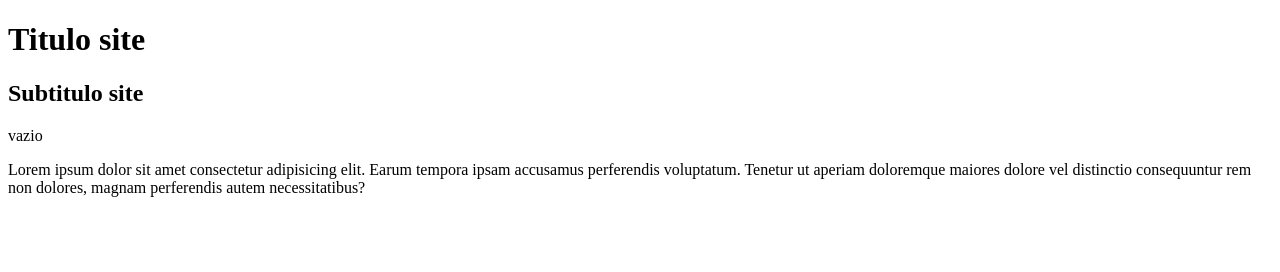
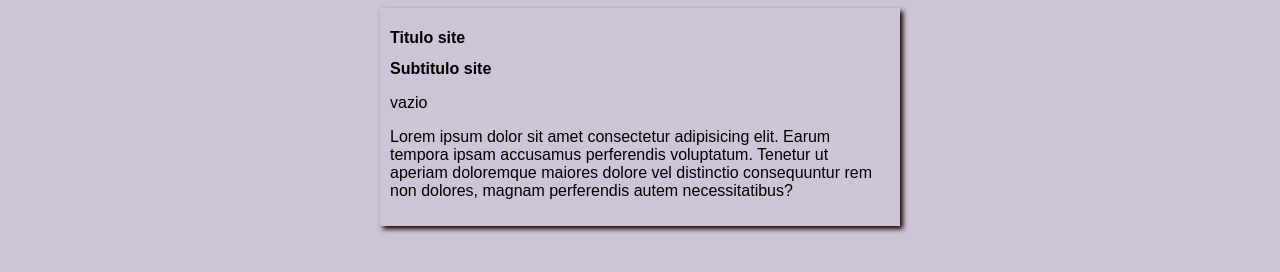
Before and after one commit to ricardolad/Projeto-site, a plain HTML site: page index.html in a window 1280 px wide. Drawn offline with Linux system fonts and the light colour scheme.

Commit message:
arrumando caminho do stylo

```diff
--- a/index.html
+++ b/index.html
@@ -4,7 +4,7 @@
     <meta charset="UTF-8">
     <meta name="viewport" content="width=device-width, initial-scale=1.0">
     <title>Document</title>
-    <link rel="stylesheet" href="style\css">
+    <link rel="stylesheet" href="style\style.css">
 </head>
 <body>
     <main>
```
